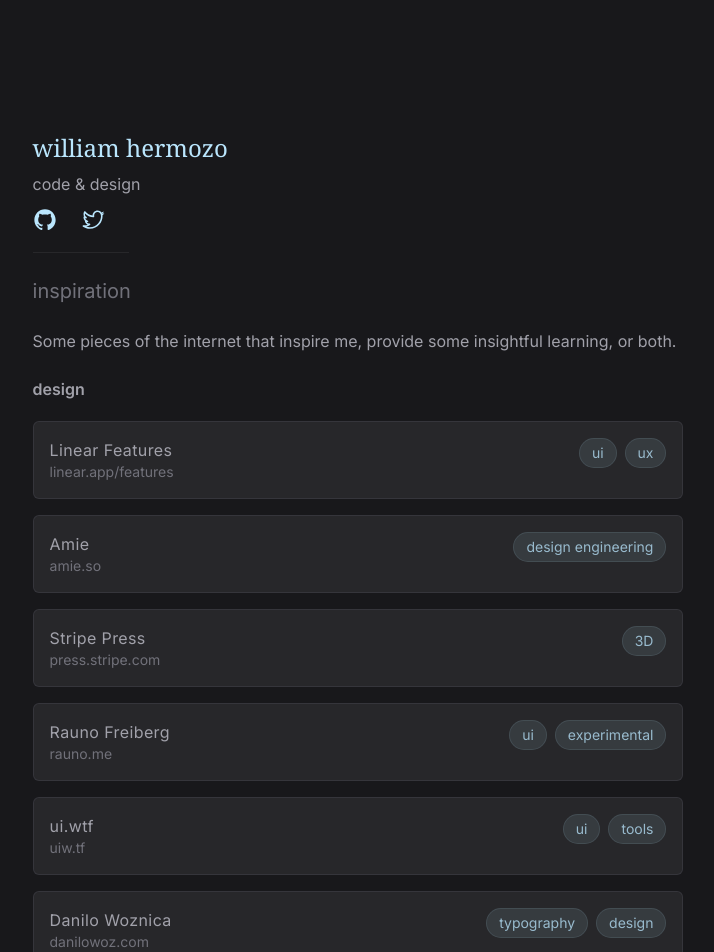
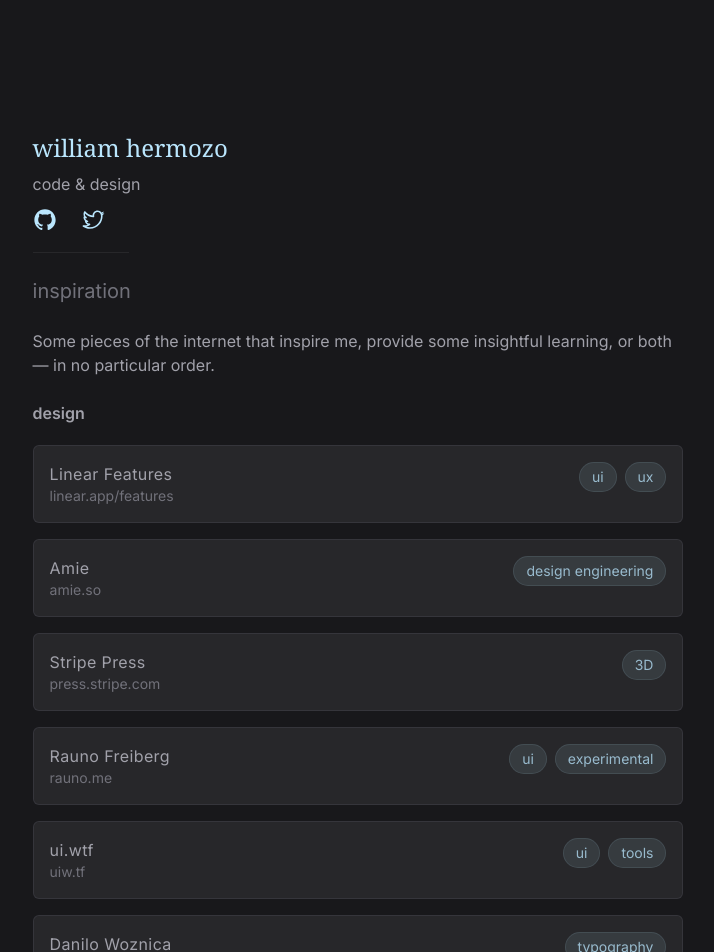
Before and after one commit to williamhzo/williamhzo.me-v1, a Next.js app: page /inspiration in a window 1280 px wide. Shown: the top 952 px of the page, without its empty margins (282-996 px from the left). Built offline with nearby package versions, Linux system fonts and the light colour scheme; a web font is replaced by a local one; what tailwindcss-radix would draw is missing.

Commit message:
feat: add hover effect to CardLink

```diff
--- /dev/null
+++ b/components/CardLink.tsx
@@ -0,0 +1,68 @@
+import { FC, MutableRefObject, useEffect, useRef } from "react";
+
+type CardLinkProps = {
+  link: string;
+  title: string;
+  tags: string[];
+};
+
+export const CardLink: FC<CardLinkProps> = (props) => {
+  const linkRef = useRef<HTMLAnchorElement>(null);
+
+  function mouseMoveEvent(e: MouseEvent) {
+    const currentRef = linkRef.current;
+
+    if (!currentRef) return;
+
+    const { x: positionToContainerX, y: positionToContainerY } =
+      currentRef.getBoundingClientRect();
+    const positionToWindowX = e.clientX;
+    const positionToWindowY = e.clientY;
+    const relativePositionX = positionToWindowX - positionToContainerX;
+    const relativePositionY = positionToWindowY - positionToContainerY;
+    currentRef.style.setProperty("--x-cursor-position", `${relativePositionX}`);
+    currentRef.style.setProperty("--y-cursor-position", `${relativePositionY}`);
+  }
+
+  useEffect(() => {
+    const currentRef = linkRef.current;
+
+    if (!currentRef) return;
+
+    currentRef.addEventListener("mousemove", mouseMoveEvent);
+
+    return () => currentRef.removeEventListener("mousemove", mouseMoveEvent);
+  }, [linkRef]);
+
+  const { link, title, tags } = props;
+
+  return (
+    <a
+      ref={linkRef}
+      href={`https://${link}/`}
+      target="_blank"
+      rel="noreferrer"
+      className="gradient-hover group block rounded-md border border-zinc-700/60 bg-subtle transition-colors duration-300 hover:border-sky-200/20"
+    >
+      <div className="flex justify-between gap-4  p-4 align-top">
+        <div className="flex flex-col align-middle">
+          <p className="tracking-wide">{title}</p>
+          <p className="text-sm text-zinc-500 transition-colors duration-300 group-hover:text-sky-300">
+            {link}
+          </p>
+        </div>
+
+        <div className="flex flex-wrap justify-end gap-2 align-top ">
+          {tags.map((tag) => (
+            <span
+              className=" grid h-fit place-items-center rounded-full border border-sky-200/10 bg-sky-200/10 px-3 py-1 text-sm text-sky-200/75 transition-colors duration-300 group-hover:border-sky-300/40 group-hover:text-sky-300"
+              key={tag}
+            >
+              {tag}
+            </span>
+          ))}
+        </div>
+      </div>
+    </a>
+  );
+};
--- a/components/sections/Contact.tsx
+++ b/components/sections/Contact.tsx
@@ -25,7 +25,7 @@
   }
 
   return (
-    <section>
+    <section className="grid gap-5">
       <h3>connect</h3>
 
       <p>
--- a/components/sections/WhoDis.tsx
+++ b/components/sections/WhoDis.tsx
@@ -7,7 +7,7 @@
   const [open, setOpen] = React.useState<boolean>(false);
 
   return (
-    <section>
+    <section className="grid gap-5">
       <h3>whodis</h3>
 
       <p>
--- a/pages/inspiration.tsx
+++ b/pages/inspiration.tsx
@@ -1,5 +1,35 @@
-import React from "react";
+import React, { MutableRefObject } from "react";
+import { CardLink } from "../components/CardLink";
 import Layout from "../components/Layout";
+
+export default function Inspiration() {
+  return (
+    <Layout>
+      <section className="mb-8 grid gap-6">
+        <h3 className="text-xl">inspiration</h3>
+
+        <p>
+          Some pieces of the internet that inspire me, provide some insightful
+          learning, or both — in no particular order.
+        </p>
+
+        <section id="design" className="grid gap-5">
+          <h4 className="font-bold">design</h4>
+
+          <ul className="grid gap-4">
+            {DESIGNS.map((element) => (
+              <li key={element.title}>
+                <CardLink {...element} />
+              </li>
+            ))}
+          </ul>
+        </section>
+
+        {/* <h4>reading</h4> */}
+      </section>
+    </Layout>
+  );
+}
 
 const DESIGNS = [
   {
@@ -30,7 +60,7 @@
   {
     title: "Danilo Woznica",
     link: "danilowoz.com",
-    tags: ["typography", "design"],
+    tags: ["typography"],
   },
   {
     title: "Emil Kowalski",
@@ -38,55 +68,3 @@
     tags: ["ui"],
   },
 ];
-
-export default function Inspiration() {
-  return (
-    <Layout>
-      <section className="mb-8 flex flex-col gap-6">
-        <h3 className="text-xl">inspiration</h3>
-
-        <p>
-          Some pieces of the internet that inspire me, provide some insightful
-          learning, or both.
-        </p>
-
-        <section id="design">
-          <h4 className="font-bold">design</h4>
-
-          {/* TODO: grid */}
-          <ul className="flex flex-col gap-4">
-            {DESIGNS.map((element) => (
-              <li key={element.title}>
-                <a
-                  href={`https://${element.link}/`}
-                  target="_blank"
-                  rel="noreferrer"
-                >
-                  <div className="flex justify-between gap-4 rounded-md border border-zinc-700/60 bg-subtle p-4 align-top transition-colors duration-300 hover:border-sky-200/20">
-                    <div className="flex flex-col align-middle">
-                      <p className="tracking-wide">{element.title}</p>
-                      <p className="text-sm text-zinc-500">{element.link}</p>
-                    </div>
-
-                    <div className="flex flex-wrap justify-end gap-2 align-top ">
-                      {element.tags.map((tag) => (
-                        <span
-                          className="grid h-fit place-items-center rounded-full border border-sky-200/10 bg-sky-200/10 px-3 py-1 text-sm text-sky-200/75"
-                          key={tag}
-                        >
-                          {tag}
-                        </span>
-                      ))}
-                    </div>
-                  </div>
-                </a>
-              </li>
-            ))}
-          </ul>
-        </section>
-
-        {/* <h4>reading</h4> */}
-      </section>
-    </Layout>
-  );
-}
--- a/styles/globals.css
+++ b/styles/globals.css
@@ -9,10 +9,6 @@
 
   body {
     @apply my-0 flex flex-col bg-background px-8 text-contrast;
-  }
-
-  section {
-    @apply grid gap-5;
   }
 
   a,
@@ -63,4 +59,28 @@
   .separator {
     @apply my-5 h-[1px] w-24 border-0 bg-subtle;
   }
+
+  .gradient-hover {
+    @apply bg-subtle;
+    position: relative;
+    overflow: hidden;
+  }
+
+  .gradient-hover::after {
+    --gradient-size: 1000px;
+
+    content: "";
+    position: absolute;
+    top: calc(var(--y-cursor-position, 0) * 1px - var(--gradient-size) / 2);
+    left: calc(var(--x-cursor-position, 0) * 1px - var(--gradient-size) / 2);
+    height: var(--gradient-size);
+    width: var(--gradient-size);
+    background: radial-gradient(rgb(186 230 253 / 0.25), #3984ff00 80%);
+    opacity: 0;
+    @apply transition-opacity duration-700;
+  }
+
+  .gradient-hover:hover::after {
+    opacity: 0.4;
+  }
 }
--- a/tailwind.config.js
+++ b/tailwind.config.js
@@ -103,6 +103,9 @@
         "slide-left-and-fade":
           "slide-left-and-fade 300ms cubic-bezier(0.16, 1, 0.3, 1) forwards",
       },
+      backgroundImage: {
+        "gradient-radial": "radial-gradient(var(--tw-gradient-stops))",
+      },
     },
   },
   plugins: [require("tailwindcss-radix")(), paddingSafe],
```
